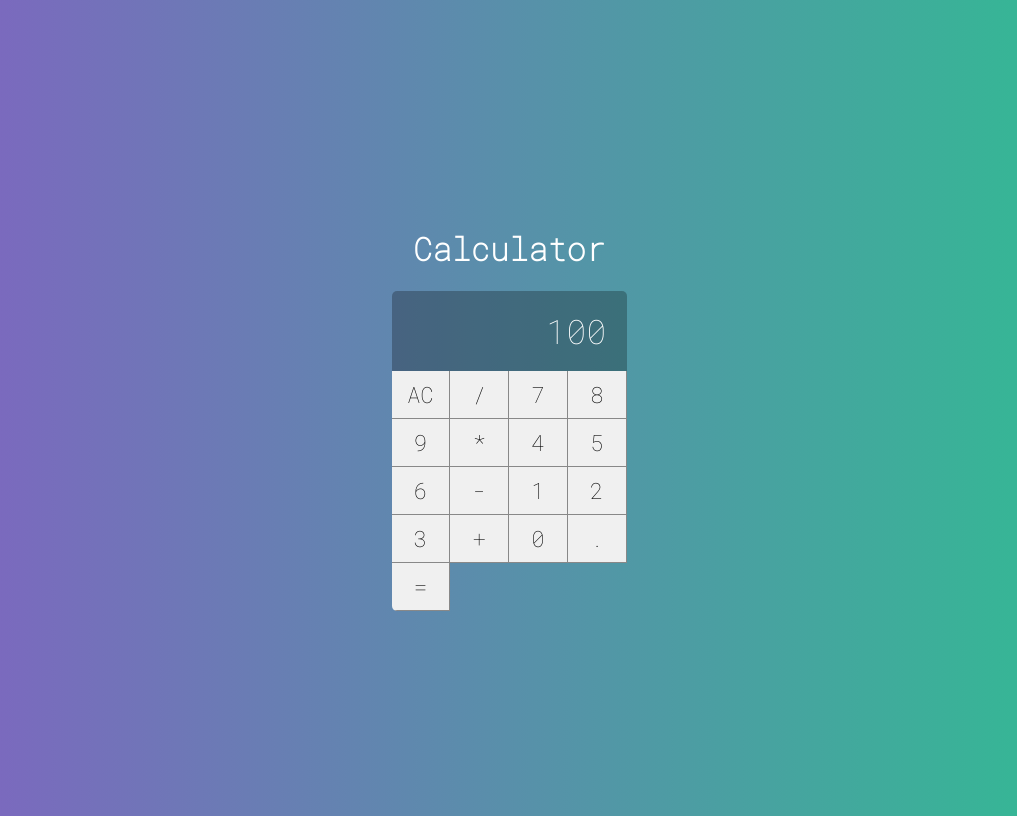
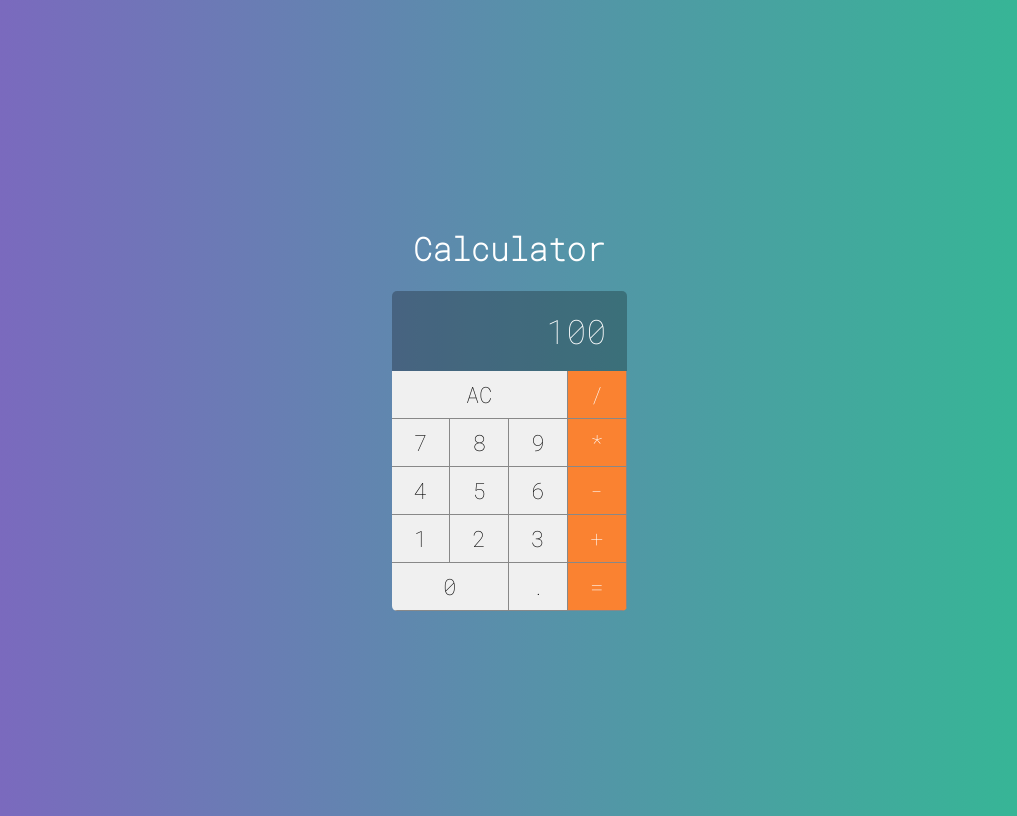
Before and after one commit to Manjor/cursoReact, a React (Create React App) app in the folder project_calculator/: page / in a window 1280 px wide. Shown: the whole page, without its empty margins (131-1148 px from the left). Built offline with nearby package versions, Linux system fonts and the light colour scheme.

Commit message:
Component Button #2

```diff
--- a/project_calculator/src/components/Button.css
+++ b/project_calculator/src/components/Button.css
@@ -12,3 +12,21 @@
     border-bottom: var(--border-button);
     outline: none;
 }
+
+.button:active{
+    background-color: #CCC;
+}
+.button.double {
+    grid-column: span 2;
+}
+.button.triple {
+    grid-column: span 3;
+}
+
+.button.operation{
+    background-color: #fa8231;
+    color: #FFF;
+}
+.button.operation:active{
+    background-color: #fa8231cc;
+}
--- a/project_calculator/src/components/Button.jsx
+++ b/project_calculator/src/components/Button.jsx
@@ -1,5 +1,31 @@
 import React from 'react'
 import './Button.css'
 
-export default props =>
-    <button className='button'>{props.label}</button>
+
+export default props =>{
+    let classes = 'button '
+    classes += props.operation ? 'operation': ''
+    classes += props.double ? 'double': ''
+    classes += props.triple ? 'triple': ''
+
+    return(
+        <button
+        onClick={e=> props.click && props.click(props.label)}
+        className={classes}>
+            {props.label}
+        </button>
+    )
+}
+
+
+
+{/*export default props =>
+    <button className={`
+        button
+        ${props.operation ? 'operation': ''}
+        ${props.double ? 'double': ''}
+        ${props.triple ? 'triple': ''}
+    `}>
+        {props.label}
+    </button>
+*/}
--- a/project_calculator/src/main/Calculator.jsx
+++ b/project_calculator/src/main/Calculator.jsx
@@ -8,6 +8,30 @@ import Display from '../components/Display'
 //Criate class Calcultator in default export
 export default class Calculator extends Component{
 
+
+    constructor(props){
+        super(props)
+        //Make the bind of functions of call this
+        this.clearMemory = this.clearMemory.bind(this)
+        this.setOperation = this.setOperation.bind(this)
+        this.addDigit = this.addDigit.bind(this)
+
+    }
+
+    //Function of clear display of calculator
+    clearMemory(){
+        console.log('Memory Clear')
+    }
+
+    //Function that setter operation
+    setOperation(operation){
+        console.log("Operação: " , operation)
+    }
+    //Function to create selected digit in display
+    addDigit(n){
+        console.log("Digit: " , n)
+    }
+
     //Function render
     render(){
 
@@ -15,23 +39,23 @@ export default class Calculator extends Component{
             //In JSX use className nothing class
             <div className='calculator'>
                 <Display value={100}/>
-                <Button label='AC' />
-                <Button label='/' />
-                <Button label='7' />
-                <Button label='8' />
-                <Button label='9' />
-                <Button label='*' />
-                <Button label='4' />
-                <Button label='5' />
-                <Button label='6' />
-                <Button label='-' />
-                <Button label='1' />
-                <Button label='2' />
-                <Button label='3' />
-                <Button label='+' />
-                <Button label='0' />
-                <Button label='.' />
-                <Button label='=' />
+                <Button label='AC' click={this.clearMemory} triple />
+                <Button label='/' click={this.setOperation} operation />
+                <Button label='7' click={this.addDigit}/>
+                <Button label='8' click={this.addDigit}/>
+                <Button label='9' click={this.addDigit} />
+                <Button label='*' click={this.setOperation} operation/>
+                <Button label='4' click={this.addDigit}/>
+                <Button label='5' click={this.addDigit}/>
+                <Button label='6' click={this.addDigit}/>
+                <Button label='-' click={this.setOperation} operation/>
+                <Button label='1' click={this.addDigit}/>
+                <Button label='2' click={this.addDigit}/>
+                <Button label='3' click={this.addDigit}/>
+                <Button label='+' click={this.setOperation} operation/>
+                <Button label='0' click={this.addDigit} double/>
+                <Button label='.' click={this.addDigit}/>
+                <Button label='=' click={this.setOperation} operation/>
 
             </div>
         )
```
